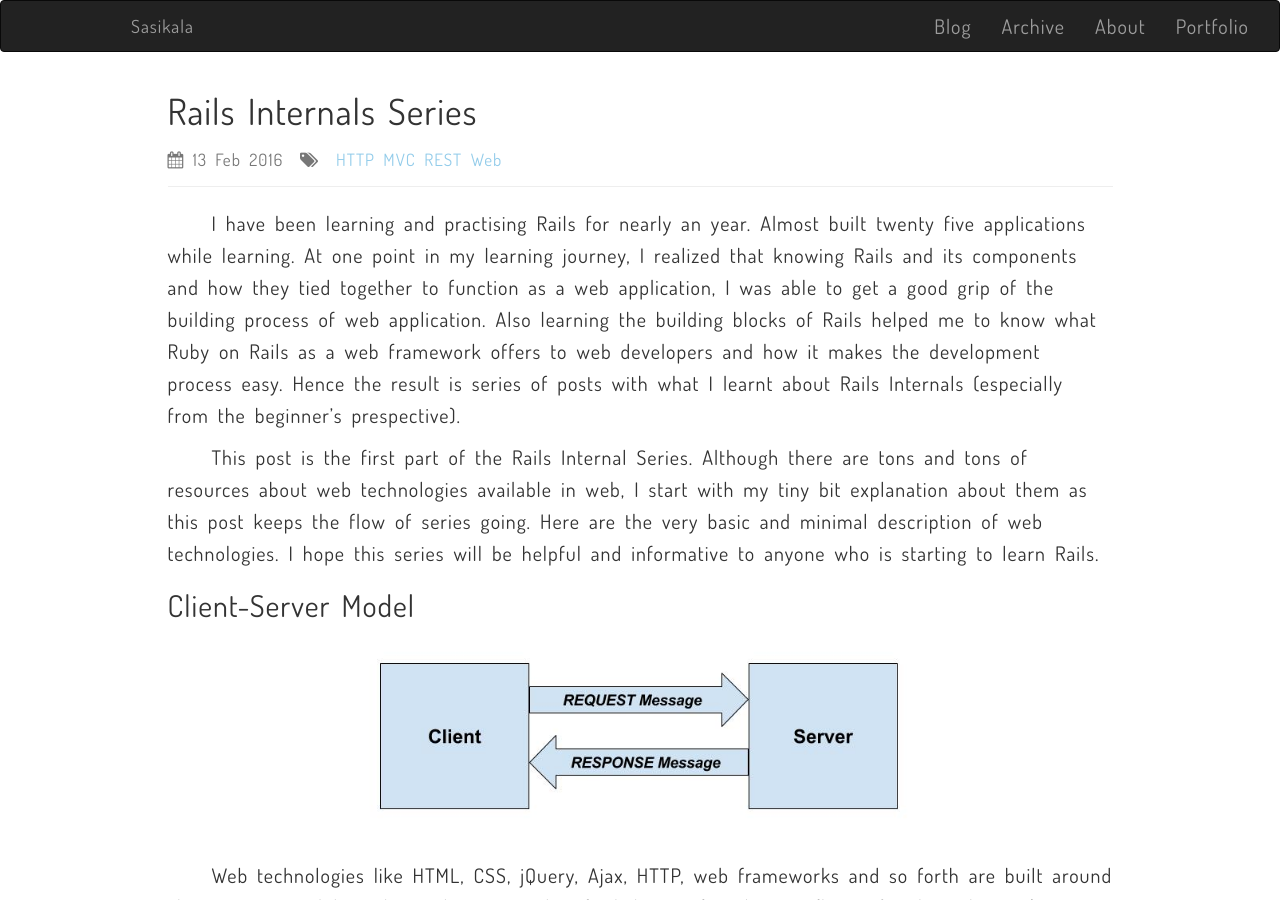
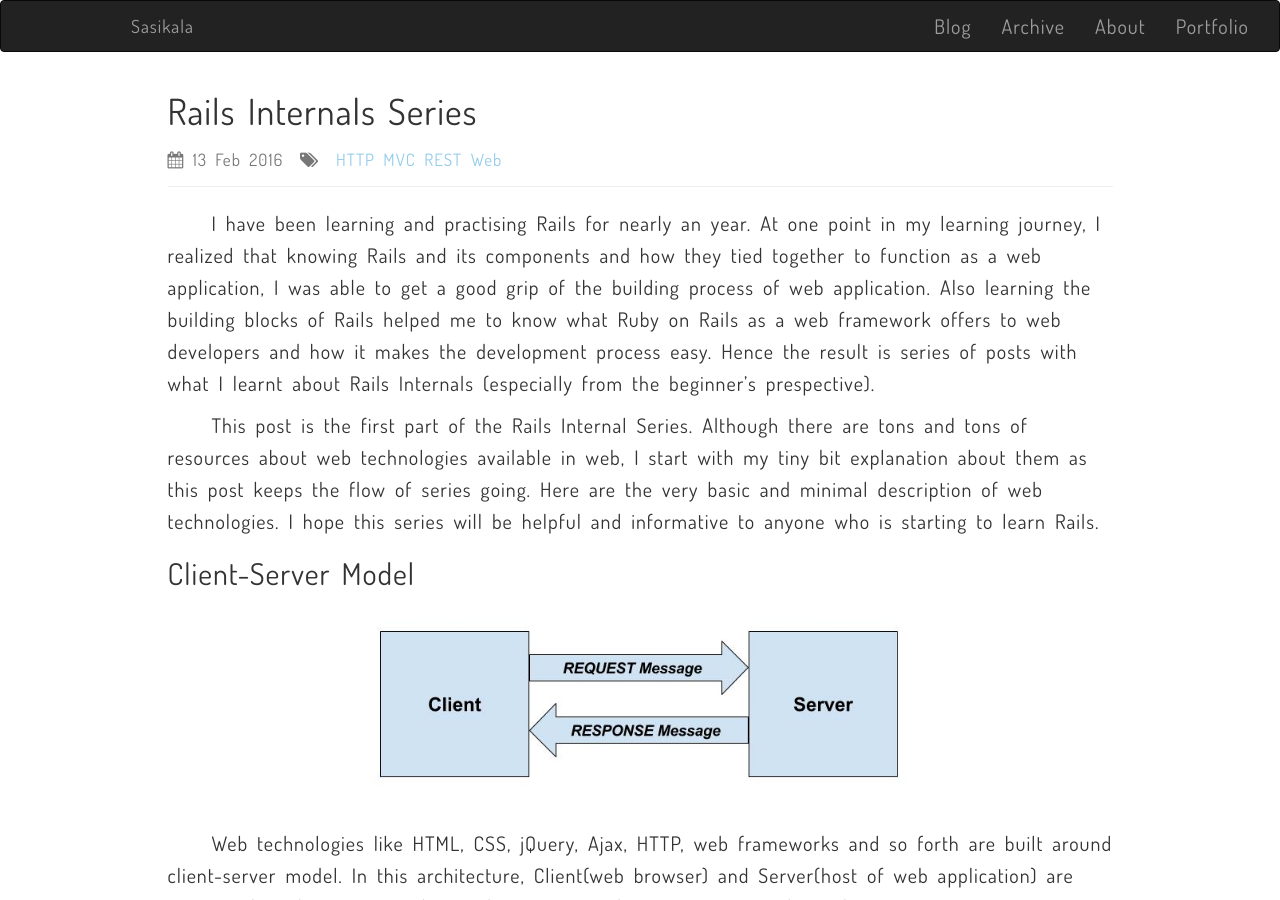
Before and after one commit to Sasikala-Ravichandran/sasi-kala.github.io, a Jekyll site: the page built from _posts/2016-2-13-rails-internals-series-1.md, in a window 1280 px wide and 900 px high. Built offline with Jekyll 4.4.1, drawn with Linux system fonts in a browser that asks for light colours; nearby versions of some CDN libraries; comment, search, counter and statistics services are not loaded; some of the changed lines change nothing that is shown; some of the changed text lies outside the part shown.

Commit message:
Modified the grammatical error in rails internals - part one

```diff
--- a/_posts/2016-2-13-rails-internals-series-1.md
+++ b/_posts/2016-2-13-rails-internals-series-1.md
@@ -9,7 +9,7 @@
 
 ---
 
-&ensp;&ensp;&ensp;&ensp;I have been learning and practising Rails for nearly an year.  Almost built twenty five applications while learning. At one point in my learning journey, I realized that knowing Rails and its components and how they tied together to function as a web application, I was able to get a good grip of the building process of web application. Also learning the building blocks of Rails helped me to know what Ruby on Rails as a web framework offers to web developers and how it makes the development process easy. Hence the result is series of posts with what I learnt about Rails Internals (especially from the beginner's prespective).
+&ensp;&ensp;&ensp;&ensp;I have been learning and practising Rails for nearly an year. At one point in my learning journey, I realized that knowing Rails and its components and how they tied together to function as a web application, I was able to get a good grip of the building process of web application. Also learning the building blocks of Rails helped me to know what Ruby on Rails as a web framework offers to web developers and how it makes the development process easy. Hence the result is series of posts with what I learnt about Rails Internals (especially from the beginner's prespective).
 
 &ensp;&ensp;&ensp;&ensp;This post is the first part of the Rails Internal Series. Although there are tons and tons of resources about web technologies available in web, I start with my tiny bit explanation about them as this post keeps the flow of series going. Here are the very basic and minimal description of web technologies. I hope this series will be helpful and informative to anyone who is starting  to learn Rails.
 
@@ -136,8 +136,8 @@
 
 **REST*(REpresentational State Transfer)*** is an architectural style for designing an application from communication perspective ie. *how our application communicates with outside world* based on use of HTTP request methods. It is optimized for modern web architecture.
 
-**MVC** is a design pattern for separating logically functionalities of an application.
+**MVC** is a design pattern for developing the web application which mains at isolating functionalities of an application logically.
 
-**Model** layer is defines the business data and rules (business logic) and it takes care of mapping the business objects of the application to tables of the RDMS. **Controller** layer handles the incoming HTTP requests, saves/updates  the data to the model or queries the model for specific data and makes the data available to the view template and renders the HTML page to the browser. **view** gets the database dynamic driven data from the controller and generates the html output and makes it available to the controller which in return sends the web page to the browser.
+**Model** layer defines the business data and rules (business logic) and it takes care of mapping the business objects of the application to tables of the RDMS. **Controller** layer handles the incoming HTTP requests, saves/updates  the data to the model or queries the model for specific data and makes the data available to the view template and renders the HTML page to the browser. **View** gets the database dynamic driven data from the controller and generates the html output and makes it available to the controller which in return sends the web page to the browser.
 
 &ensp;&ensp;&ensp;&ensp;Enough said about web technologies, I will delve into Rails internals for the rest of the series.
```
